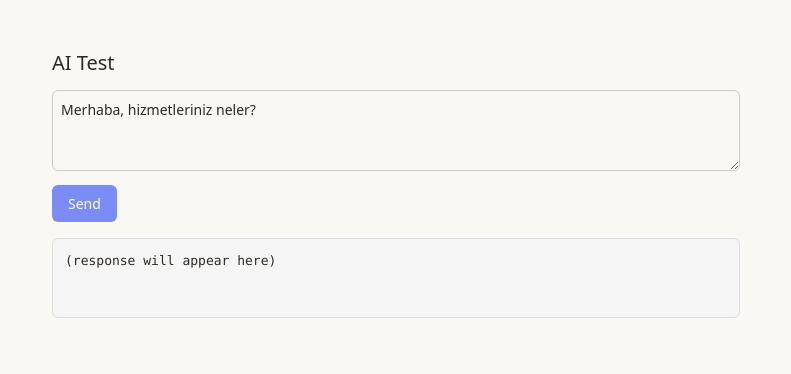
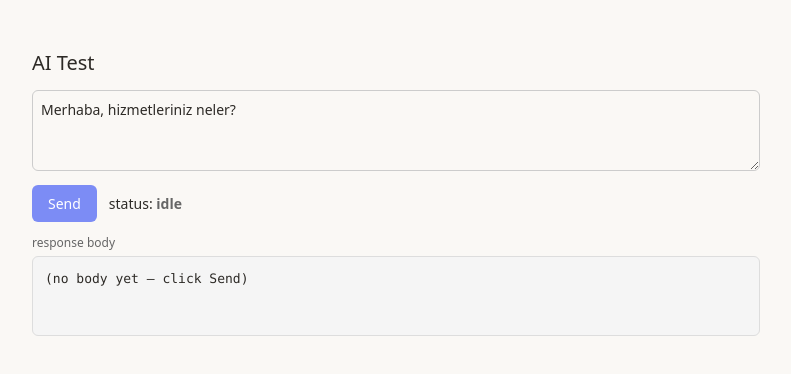
Before and after one commit to fevzigunalp/ocianix-whatsapp-bot, a Next.js app: page /ai-test in a window 1280 px wide. Shown: the top 374 px of the page, without its empty margins (244-1035 px from the left). Built offline with nearby package versions, Linux system fonts and the light colour scheme.

Commit message:
/ai-test: explicit status+http+error+body, handles 401/405/500/non-json

```diff
--- a/src/app/ai-test/page.tsx
+++ b/src/app/ai-test/page.tsx
@@ -2,56 +2,139 @@
 
 import { useState } from 'react'
 
+type Status = 'idle' | 'sending' | 'success' | 'error'
+
 export default function AiTestPage() {
   const [message, setMessage] = useState('Merhaba, hizmetleriniz neler?')
-  const [result, setResult] = useState<string>('')
-  const [loading, setLoading] = useState(false)
+  const [status, setStatus] = useState<Status>('idle')
+  const [httpCode, setHttpCode] = useState<number | null>(null)
+  const [body, setBody] = useState<string>('')
+  const [errorText, setErrorText] = useState<string>('')
 
   async function send() {
-    setLoading(true)
-    setResult('')
+    setStatus('sending')
+    setHttpCode(null)
+    setBody('')
+    setErrorText('')
+
+    let res: Response
     try {
-      const r = await fetch('/api/ai/test', {
+      res = await fetch('/api/ai/test', {
         method: 'POST',
-        headers: { 'Content-Type': 'application/json' },
+        credentials: 'same-origin',
+        headers: { 'Content-Type': 'application/json', Accept: 'application/json' },
         body: JSON.stringify({ message }),
       })
-      const data = await r.json()
-      setResult(JSON.stringify(data, null, 2))
     } catch (err: any) {
-      setResult('ERROR: ' + (err?.message || String(err)))
-    } finally {
-      setLoading(false)
-    }
+      setStatus('error')
+      setErrorText('NETWORK FAIL: ' + (err?.message || String(err)))
+      return
     }
 
+    setHttpCode(res.status)
+
+    let raw = ''
+    try {
+      raw = await res.text()
+    } catch (err: any) {
+      setStatus('error')
+      setErrorText('READ BODY FAIL: ' + (err?.message || String(err)))
+      return
+    }
+
+    // Try to pretty-print JSON; if not JSON, show raw
+    let pretty = raw
+    try {
+      const parsed = JSON.parse(raw)
+      pretty = JSON.stringify(parsed, null, 2)
+    } catch {
+      // non-JSON — keep raw text
+    }
+    setBody(pretty)
+
+    if (res.status === 401) {
+      setStatus('error')
+      setErrorText('401 UNAUTHORIZED — you are not logged in as an admin. Sign in at /login first.')
+      return
+    }
+    if (res.status === 405) {
+      setStatus('error')
+      setErrorText('405 METHOD NOT ALLOWED — endpoint is not accepting POST.')
+      return
+    }
+    if (res.status >= 500) {
+      setStatus('error')
+      setErrorText(`SERVER ERROR ${res.status} — see body below.`)
+      return
+    }
+    if (!res.ok) {
+      setStatus('error')
+      setErrorText(`HTTP ${res.status} — see body below.`)
+      return
+    }
+
+    setStatus('success')
+  }
+
+  const statusColor =
+    status === 'idle'    ? '#666'
+    : status === 'sending' ? '#c48a00'
+    : status === 'success' ? '#177a2f'
+    : '#b00020'
+
   return (
-    <div style={{ maxWidth: 720, margin: '2rem auto', padding: '1rem', fontFamily: 'system-ui' }}>
+    <div style={{ maxWidth: 760, margin: '2rem auto', padding: '1rem', fontFamily: 'system-ui, sans-serif' }}>
       <h1 style={{ fontSize: 20, marginBottom: 12 }}>AI Test</h1>
+
       <textarea
         value={message}
         onChange={e => setMessage(e.target.value)}
         rows={3}
-        style={{ width: '100%', padding: 8, fontSize: 14, border: '1px solid #ccc', borderRadius: 6 }}
+        style={{ width: '100%', padding: 8, fontSize: 14, border: '1px solid #ccc', borderRadius: 6, boxSizing: 'border-box' }}
       />
+
+      <div style={{ marginTop: 8, display: 'flex', gap: 12, alignItems: 'center' }}>
         <button
           onClick={send}
-        disabled={loading || !message.trim()}
+          disabled={status === 'sending' || !message.trim()}
           style={{
-          marginTop: 8, padding: '8px 16px', fontSize: 14,
-          background: '#7c8cf5', color: '#fff', border: 0, borderRadius: 6,
-          cursor: loading ? 'wait' : 'pointer',
+            padding: '8px 16px', fontSize: 14, border: 0, borderRadius: 6,
+            background: '#7c8cf5', color: '#fff',
+            cursor: status === 'sending' ? 'wait' : 'pointer',
+            opacity: !message.trim() ? 0.5 : 1,
           }}
         >
-        {loading ? 'Sending…' : 'Send'}
+          {status === 'sending' ? 'Sending…' : 'Send'}
         </button>
+
+        <span style={{ fontSize: 14 }}>
+          status: <strong style={{ color: statusColor }}>{status}</strong>
+          {httpCode !== null && <> · http: <strong>{httpCode}</strong></>}
+        </span>
+      </div>
+
+      {errorText && (
+        <div
+          style={{
+            marginTop: 12, padding: 10,
+            background: '#fde7e9', border: '1px solid #f4b5bb', borderRadius: 6,
+            color: '#7a0010', fontSize: 13, whiteSpace: 'pre-wrap',
+          }}
+        >
+          {errorText}
+        </div>
+      )}
+
+      <div style={{ marginTop: 12, fontSize: 12, color: '#666' }}>response body</div>
       <pre
         style={{
-          marginTop: 16, padding: 12, background: '#f5f5f5', border: '1px solid #ddd',
-          borderRadius: 6, whiteSpace: 'pre-wrap', fontSize: 13, minHeight: 80,
+          marginTop: 4, padding: 12,
+          background: '#f5f5f5', border: '1px solid #ddd', borderRadius: 6,
+          whiteSpace: 'pre-wrap', wordBreak: 'break-word',
+          fontSize: 13, minHeight: 80, maxHeight: 500, overflow: 'auto',
         }}
       >
-        {result || '(response will appear here)'}
+        {body || '(no body yet — click Send)'}
       </pre>
     </div>
   )
```
Lines whose indentation alone changed are shown as unchanged.
